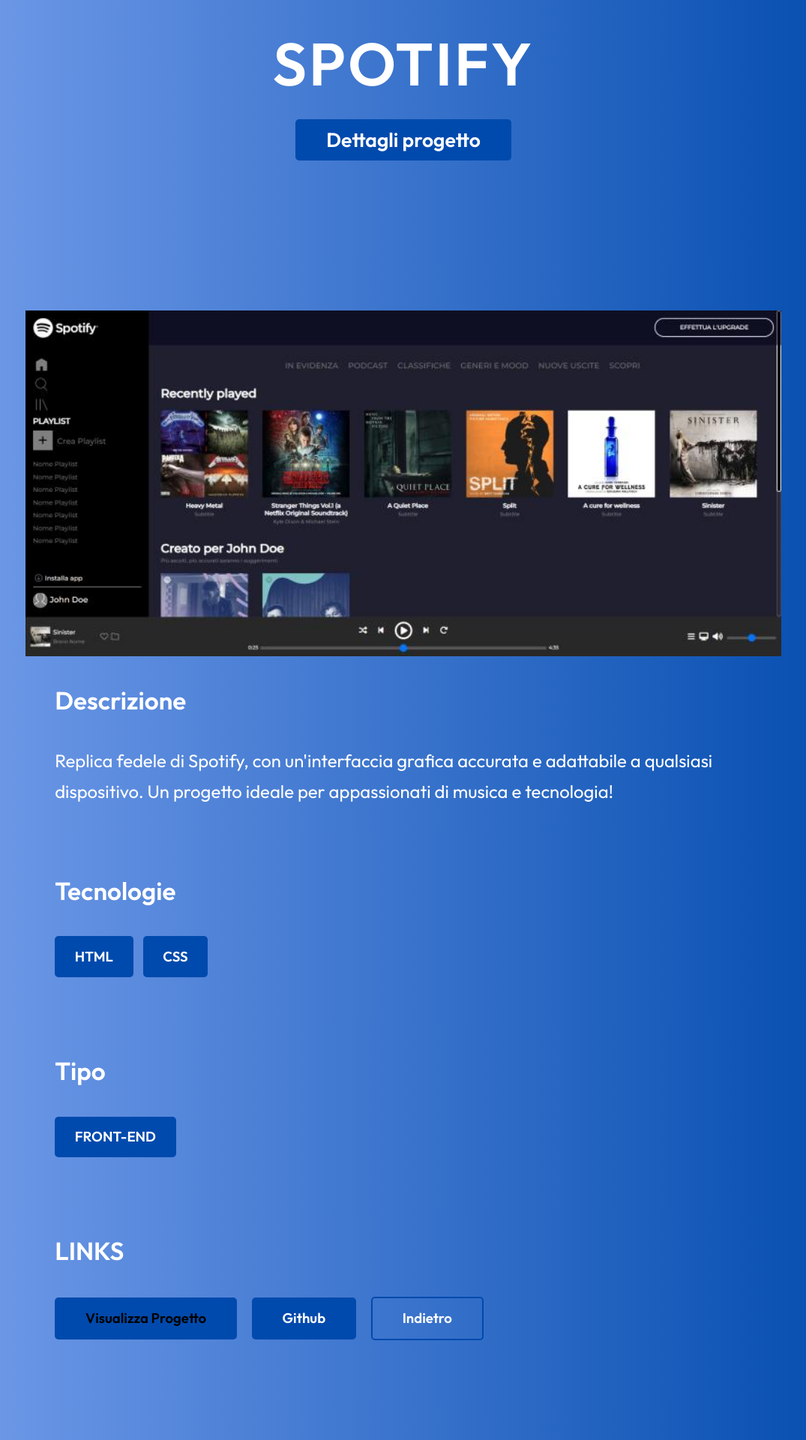
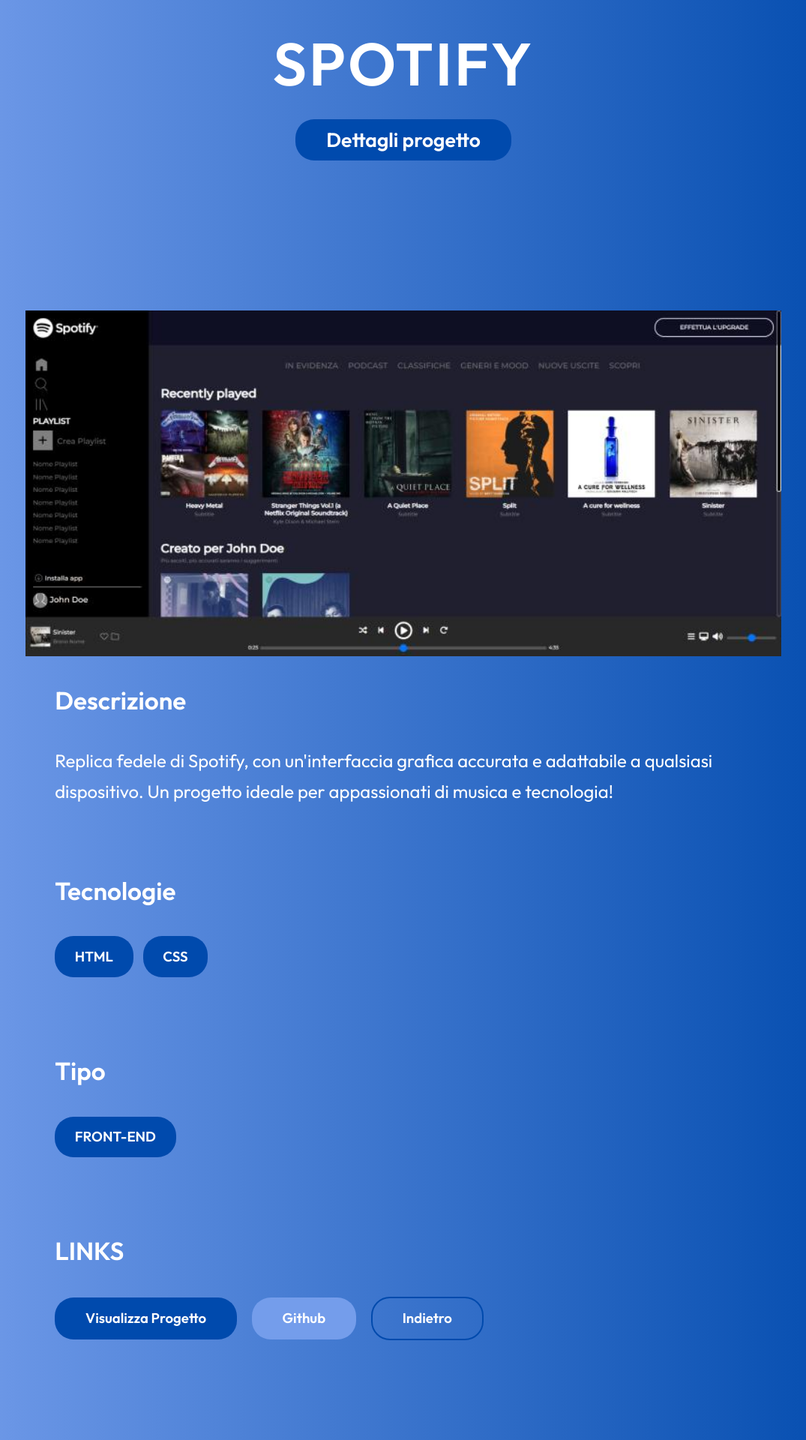
Before and after one commit to albertostizzoli/my-portfolio, a Vue app: page /project/1 in a window 1280 px wide. Shown: the part 162-2082 px from the top of the page at 75% size, without its empty margins (102-1177 px from the left). Built offline with nearby package versions, Linux system fonts and the light colour scheme; a web font is replaced by a local one.

Commit message:
change colors in single page

```diff
--- a/src/pages/SingleProject.vue
+++ b/src/pages/SingleProject.vue
@@ -70,7 +70,7 @@ export default {
 @use '../assets/styles/partials/variables' as *;
 
 .info {
-    color: white;
+    color: $secondary-color;
     padding: 15rem 0;
 
     .show {
@@ -82,8 +82,8 @@ export default {
             font-weight: 600;
             padding: 0.5rem 3rem;
             background-color: $primary-color;
-            color: white;
-            border-radius: 5px;
+            color: $secondary-color;
+            border-radius: 25px;
         }
     }
 }
@@ -95,7 +95,7 @@ export default {
     letter-spacing: 3px;
     text-align: center;
     margin-bottom: 0;
-    color: white;
+    color: $secondary-color;
 }
 
 .image {
@@ -123,7 +123,7 @@ export default {
     .links,
     .program {
         margin: 0 0 7rem 0;
-        color: white;
+        color: $secondary-color;
 
 
         .paragraph {
@@ -143,8 +143,8 @@ export default {
                 font-size: 1.4rem;
                 font-weight: 600;
                 background-color: $primary-color;
-                color: white;
-                border-radius: 5px;
+                color: $secondary-color;
+                border-radius: 25px;
                 text-transform: uppercase;
             }
         }
@@ -160,9 +160,10 @@ export default {
                 font-size: 1.4rem;
                 font-weight: 600;
                 background-color: $primary-color;
-                color: white;
+                color: $secondary-color;
                 border-radius: 5px;
                 text-transform: uppercase;
+                border-radius: 25px;
             }
         }
 
@@ -172,21 +173,34 @@ export default {
             border-radius: 5px;
             font-weight: 600;
             margin-right: 1.5rem;
+            border-radius: 25px;
 
             &.site {
                 background-color: $primary-color;
-                color: black;
+                color: $secondary-color;
+
+                &:hover{
+                    background-color: $blue-color;
+                }
             }
 
             &.github {
-                background-color: $primary-color;
+                background-color: $blue-color;
                 color: white;
+
+                &:hover{
+                    background-color: $primary-color;
+                }
             }
 
             &.back {
                 background-color: transparent;
                 border: 2px solid $primary-color;
                 color: white;
+
+                &:hover{
+                    background-color: $blue-color;
+                }
             }
         }
     }
```
